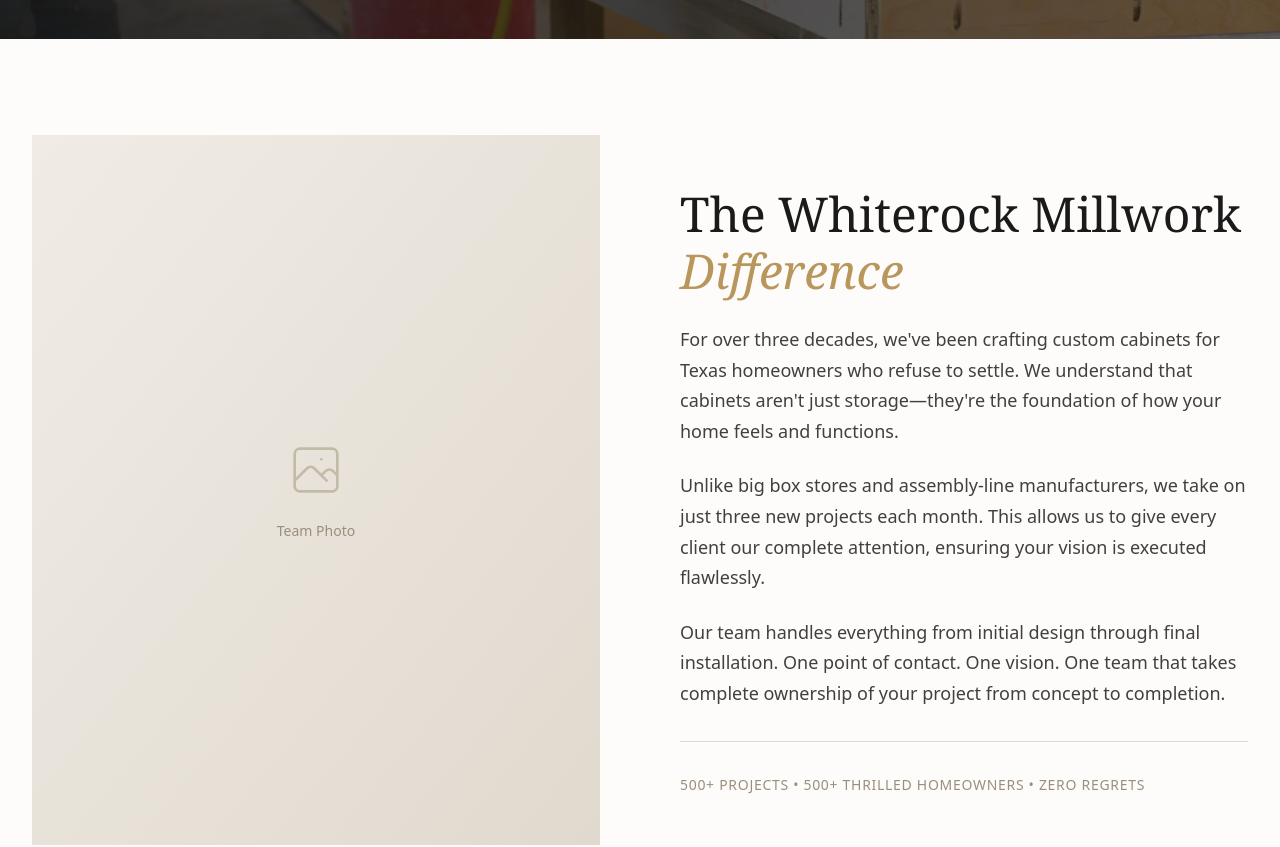
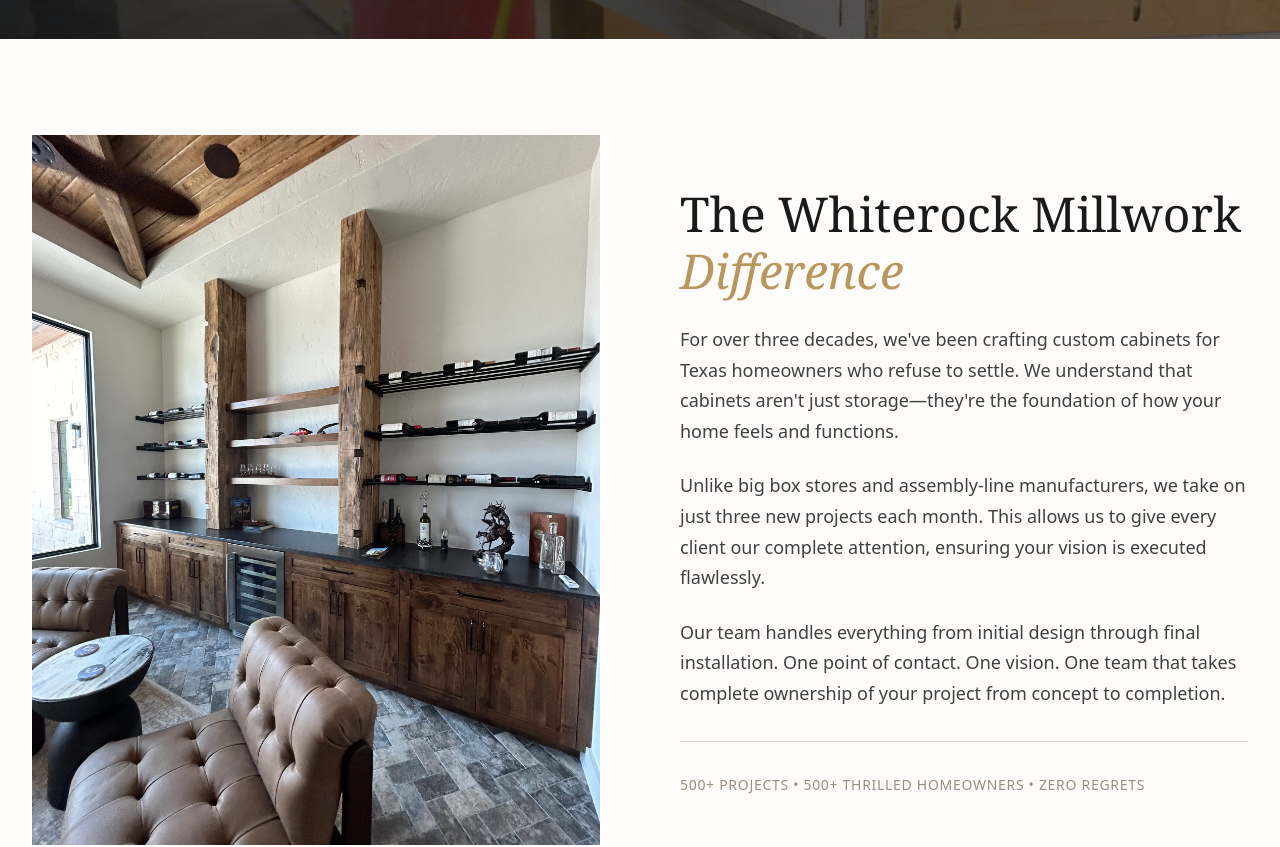
Before and after one commit to Juandurdaneta/white-rock-millwork, a Next.js app: page /about in a window 1280 px wide. Shown: the part 500-1347 px from the top of the page. Built offline with nearby package versions, Linux system fonts and the light colour scheme.

Commit message:
Add team photo placeholder image

```diff
--- a/app/about/page.tsx
+++ b/app/about/page.tsx
@@ -158,23 +158,13 @@
             transition={{ duration: 0.6 }}
             className="relative"
           >
-            <div className="aspect-[4/5] bg-gradient-to-br from-neutral-200 to-neutral-300 flex items-center justify-center">
-              <div className="text-center p-8">
-                <svg
-                  className="w-16 h-16 mx-auto text-neutral-400 mb-4"
-                  fill="none"
-                  viewBox="0 0 24 24"
-                  stroke="currentColor"
-                >
-                  <path
-                    strokeLinecap="round"
-                    strokeLinejoin="round"
-                    strokeWidth={1}
-                    d="M4 16l4.586-4.586a2 2 0 012.828 0L16 16m-2-2l1.586-1.586a2 2 0 012.828 0L20 14m-6-6h.01M6 20h12a2 2 0 002-2V6a2 2 0 00-2-2H6a2 2 0 00-2 2v12a2 2 0 002 2z"
-                  />
-                </svg>
-                <span className="font-body text-small text-neutral-500">Team Photo</span>
-              </div>
+            <div className="aspect-[4/5] relative overflow-hidden">
+              <Image
+                src="/Images/Stock/IMG_9547.heic.webp"
+                alt="White Rock Millwork Team"
+                fill
+                className="object-cover"
+              />
             </div>
             {/* Decorative Frame */}
             <div className="absolute -bottom-6 -right-6 w-full h-full border-2 border-accent-500 -z-10" />
```
